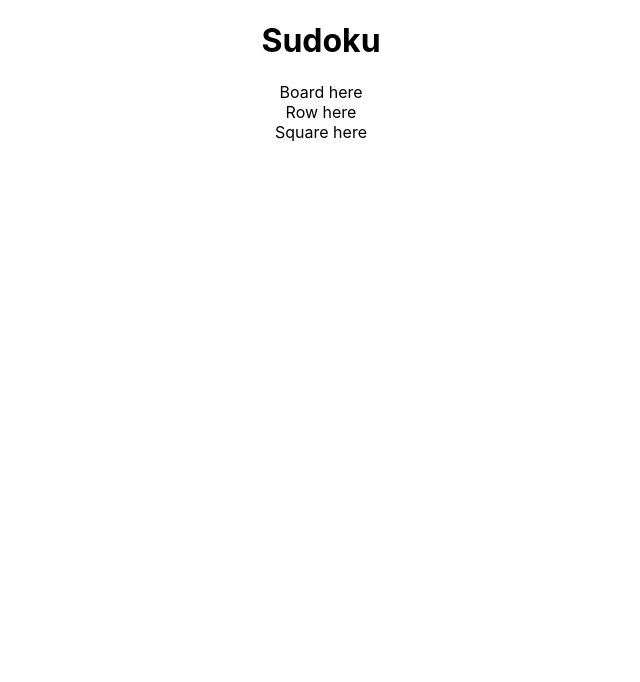
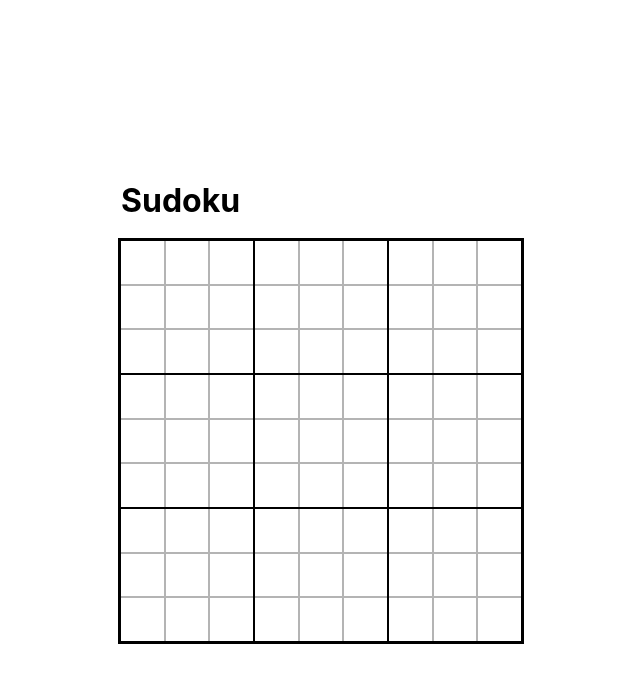
Before and after one commit to Mdobaidulla/project-3, a React (Create React App) app: page / in a window 1280 px wide. Shown: the top 682 px of the page, without its empty margins (319-959 px from the left). Built offline with nearby package versions, Linux system fonts and the light colour scheme.

Commit message:
updated code to use box instead of row and added css styling for board

```diff
--- a/src/App.css
+++ b/src/App.css
@@ -1,38 +1,28 @@
-.App {
-  text-align: center;
+body {
+  display: flex;
+  justify-content: center;
+  align-items: center;
+  min-height: 100vh;
+  margin: 0;
 }
 
-.App-logo {
-  height: 40vmin;
-  pointer-events: none;
+.board {
+  height: 50vmin;
+  width: 50vmin;
+  outline: solid 3px black;
 }
 
-@media (prefers-reduced-motion: no-preference) {
-  .App-logo {
-    animation: App-logo-spin infinite 20s linear;
-  }
+.board, .box {
+  display: grid;
+  grid-gap: 2px;
+  grid-template-rows: repeat(3, 1fr);
+  grid-template-columns: repeat(3, 1fr);
 }
 
-.App-header {
-  background-color: #282c34;
-  min-height: 100vh;
-  display: flex;
-  flex-direction: column;
-  align-items: center;
-  justify-content: center;
-  font-size: calc(10px + 2vmin);
-  color: white;
+.box {
+  outline: solid 2px black;
 }
 
-.App-link {
-  color: #61dafb;
+.square{
+  outline: solid 1px rgba(0, 0, 0, 0.295);
 }
-
-@keyframes App-logo-spin {
-  from {
-    transform: rotate(0deg);
-  }
-  to {
-    transform: rotate(360deg);
-  }
-}
--- a/src/components/Board.js
+++ b/src/components/Board.js
@@ -1,12 +1,19 @@
 import React, { Component } from 'react';
-import Row from './Row';
+import Box from './Box';
 
 class Board extends Component {
     render() {
         return (
             <div className="board">
-                Board here
-                <Row />
+                    <Box/>
+                    <Box/>
+                    <Box/>
+                    <Box/>
+                    <Box/>
+                    <Box/>
+                    <Box/>
+                    <Box/>
+                    <Box/>
             </div>
         )
     }
--- /dev/null
+++ b/src/components/Box.js
@@ -0,0 +1,22 @@
+import React, { Component } from 'react';
+import Square from './Square';
+
+class Row extends Component {
+    render() {
+        return (
+            <div className="box">
+                <Square />
+                <Square />
+                <Square />
+                <Square />
+                <Square />
+                <Square />
+                <Square />
+                <Square />
+                <Square />
+            </div>
+        )
+    }
+}
+
+export default Row;
--- a/src/components/Row.js
+++ /dev/null
@@ -1,15 +0,0 @@
-import React, { Component } from 'react';
-import Square from './Square';
-
-class Row extends Component {
-    render() {
-        return (
-            <div className="row">
-                Row here
-                <Square />
-            </div>
-        )
-    }
-}
-
-export default Row;
--- a/src/components/Square.js
+++ b/src/components/Square.js
@@ -4,7 +4,7 @@ class Square extends Component {
     render() {
         return (
             <div className="square">
-                Square here
+
             </div>
         )
     }
```
